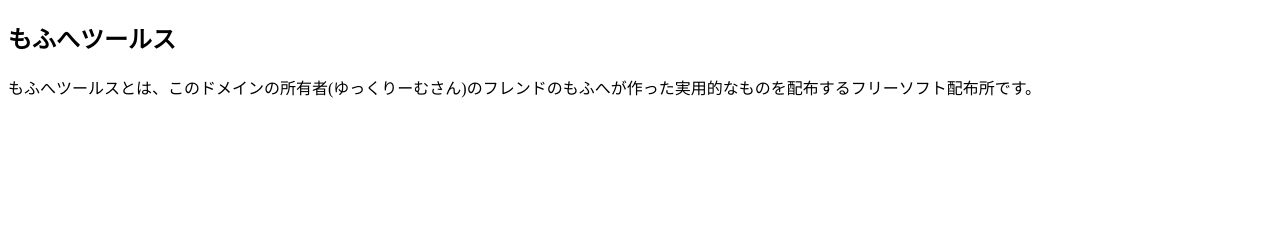
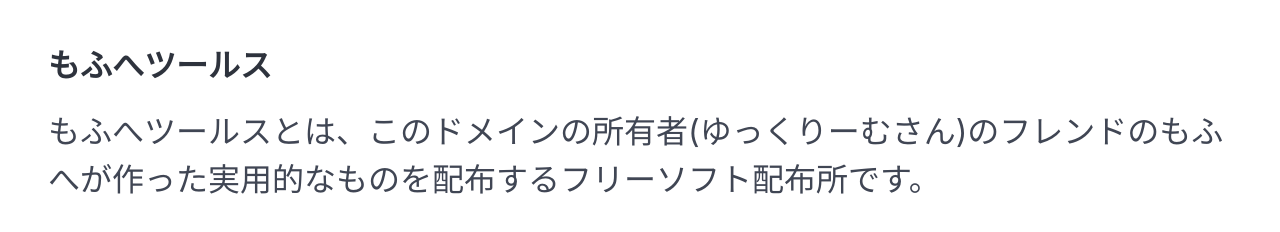
Before and after one commit to system322940-gh/mhhtools, a plain HTML site: page index.html in a window 1280 px wide. Drawn offline with nearby package versions, Linux system fonts and the light colour scheme.

Commit message:
Update index.html

```diff
--- a/index.html
+++ b/index.html
@@ -4,7 +4,7 @@
     <meta charset="utf-8">
     <title>MohuheTools</title>
     <meta name="viewport" content="width=device-width, initial-scale=1">
-    <meta name="viewport" content="width=device-width, initial-scale=1">
+    <link rel="stylesheet" href="https://cdn.jsdelivr.net/npm/bulma@1.0.4/css/bulma.min.css">
   </head>
   <body>
     <section class="hero">
```
